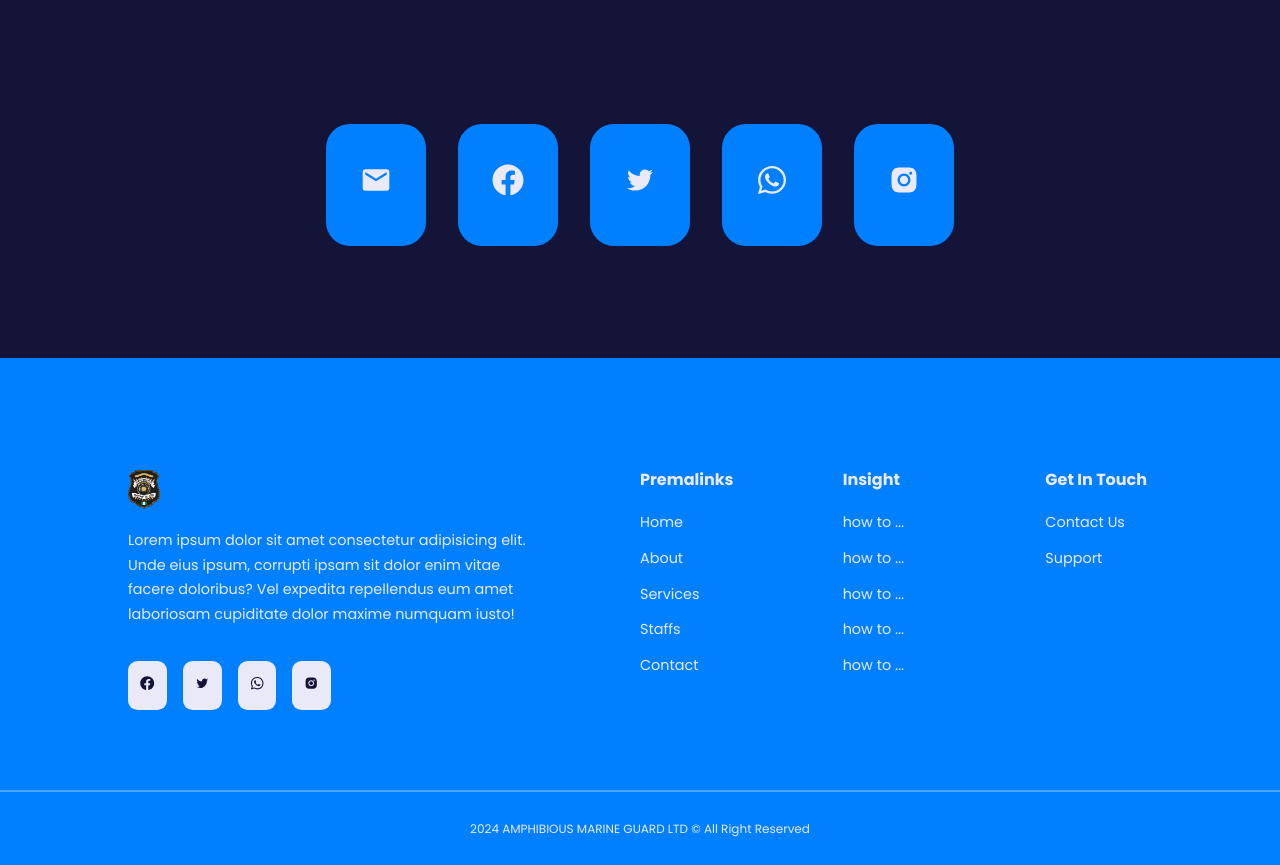
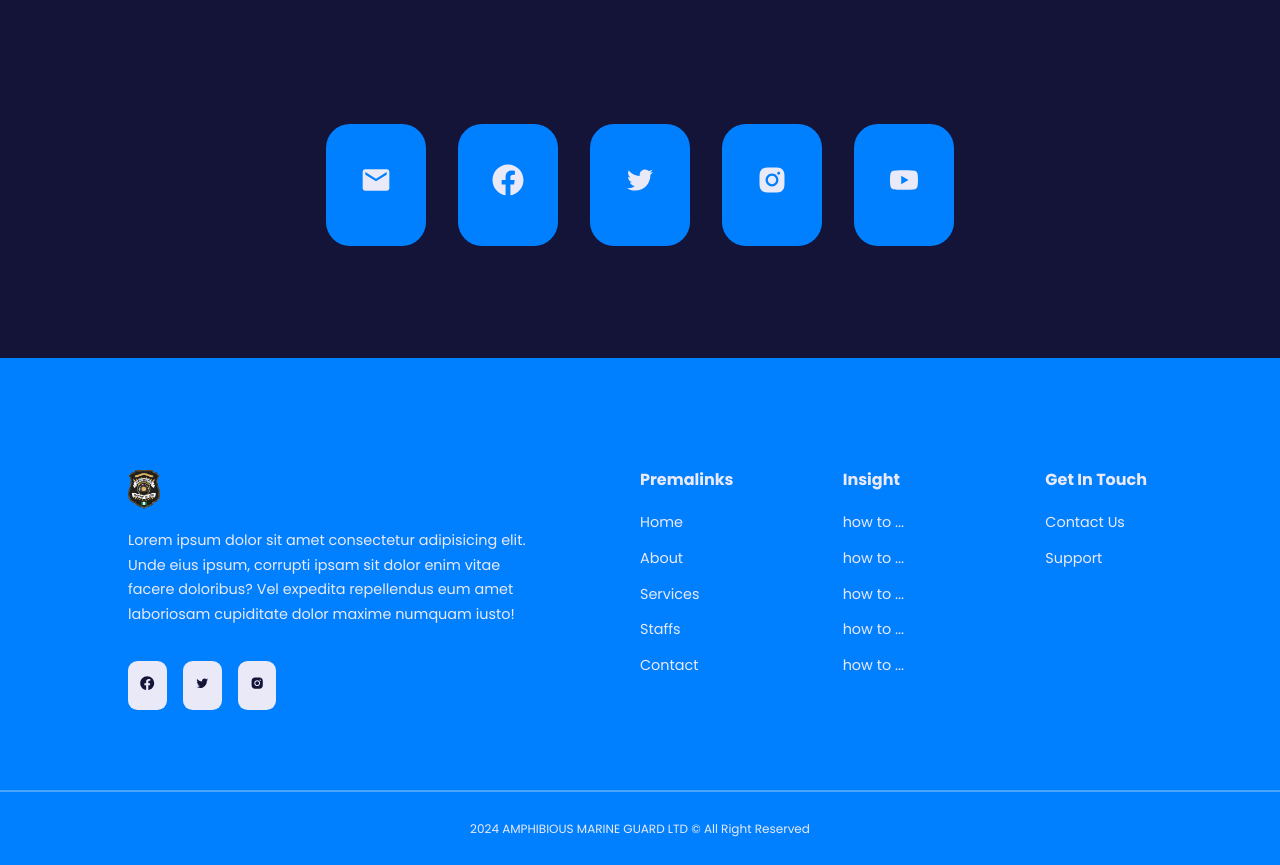
Before and after one commit to Kis123mas/amphibious_marine_guard, a React (Create React App) app: page /contact in a window 1280 px wide. Shown: the part 420-1285 px from the top of the page. Built offline with nearby package versions, Linux system fonts and the light colour scheme.

Commit message:
added social media handle with link

```diff
--- a/src/components/Footer.jsx
+++ b/src/components/Footer.jsx
@@ -2,7 +2,6 @@ import { Link } from 'react-router-dom'
 import Logo from '../images/logo.png'
 import { FaFacebook } from 'react-icons/fa'
 import { AiOutlineTwitter } from 'react-icons/ai'
-import { FaWhatsapp } from 'react-icons/fa'
 import { AiFillInstagram } from 'react-icons/ai'
 
 const Footer = () => {
@@ -15,10 +14,9 @@ const Footer = () => {
                     </Link>
                     <p>Lorem ipsum dolor sit amet consectetur adipisicing elit. Unde eius ipsum, corrupti ipsam sit dolor enim vitae facere doloribus? Vel expedita repellendus eum amet laboriosam cupiditate dolor maxime numquam iusto!</p>
                     <div className='footer__socials'>
-                        <a href='https://facebook.com' target='_blank' rel='noreferrer noopener'><FaFacebook/></a>
-                        <a href='https://facebook.com' target='_blank' rel='noreferrer noopener'><AiOutlineTwitter/></a>
-                        <a href='https://facebook.com' target='_blank' rel='noreferrer noopener'><FaWhatsapp/></a>
-                        <a href='https://facebook.com' target='_blank' rel='noreferrer noopener'><AiFillInstagram/></a>
+                        <a href='https://www.facebook.com/profile.php?id=61558337265320&mibextid=ZbWKwL' target='_blank' rel='noreferrer noopener'><FaFacebook/></a>
+                        <a href='https://x.com/Amphibious7334?t=sNbhs2c6BMhxzOz2jS_DGg&s=09' target='_blank' rel='noreferrer noopener'><AiOutlineTwitter/></a>
+                        <a href='https://www.instagram.com/amphibiousmarineguard9?igsh=bWs0MjFzZjMwZDBy' target='_blank' rel='noreferrer noopener'><AiFillInstagram/></a>
                     </div>
                 </article>
                 <article>
--- a/src/pages/contact/Contact.jsx
+++ b/src/pages/contact/Contact.jsx
@@ -3,8 +3,10 @@ import HeaderImage from '../../images/IMG-20240417-WA0027.jpg'
 import { MdEmail } from 'react-icons/md'
 import { FaFacebook } from 'react-icons/fa'
 import { AiOutlineTwitter } from 'react-icons/ai'
-import { FaWhatsapp } from 'react-icons/fa'
+// import { FaWhatsapp } from 'react-icons/fa'
 import { AiFillInstagram } from 'react-icons/ai'
+import { AiFillYoutube } from 'react-icons/ai'
+// import { AiFillTiktok } from 'react-icons/ai'
 import './contact.css'
 
 const Contact = () => {
@@ -14,11 +16,13 @@ const Contact = () => {
       <section className="contact">
         <div className="container contact__container">
           <div className="contact__wrapper">
-            <a href='mailto:support@egattor.com' target='_blank' rel='noreferrer noopen'><MdEmail /></a>
-            <a href='https://facebook.com' target='_blank' rel='noreferrer noopener'><FaFacebook /></a>
-            <a href='https://facebook.com' target='_blank' rel='noreferrer noopener'><AiOutlineTwitter /></a>
-            <a href='https://facebook.com' target='_blank' rel='noreferrer noopener'><FaWhatsapp /></a>
-            <a href='https://facebook.com' target='_blank' rel='noreferrer noopener'><AiFillInstagram /></a>
+            <a href='mailto:amphibiousmarineguard@gmail.com' target='_blank' rel='noreferrer noopen'><MdEmail /></a>
+            <a href='https://www.facebook.com/profile.php?id=61558337265320&mibextid=ZbWKwL' target='_blank' rel='noreferrer noopener'><FaFacebook /></a>
+            <a href='https://x.com/Amphibious7334?t=sNbhs2c6BMhxzOz2jS_DGg&s=09' target='_blank' rel='noreferrer noopener'><AiOutlineTwitter /></a>
+            {/* <a href='https://facebook.com' target='_blank' rel='noreferrer noopener'><FaWhatsapp /></a> */}
+            <a href='https://www.instagram.com/amphibiousmarineguard9?igsh=bWs0MjFzZjMwZDBy' target='_blank' rel='noreferrer noopener'><AiFillInstagram /></a>
+            <a href='https://www.youtube.com/@AmphibiousMarineGuard' target='_blank' rel='noreferrer noopener'><AiFillYoutube /></a>
+            {/* <a href='https://facebook.com' target='_blank' rel='noreferrer noopener'><AiFillTiktok /></a> */}
           </div>
         </div>
       </section>
```
